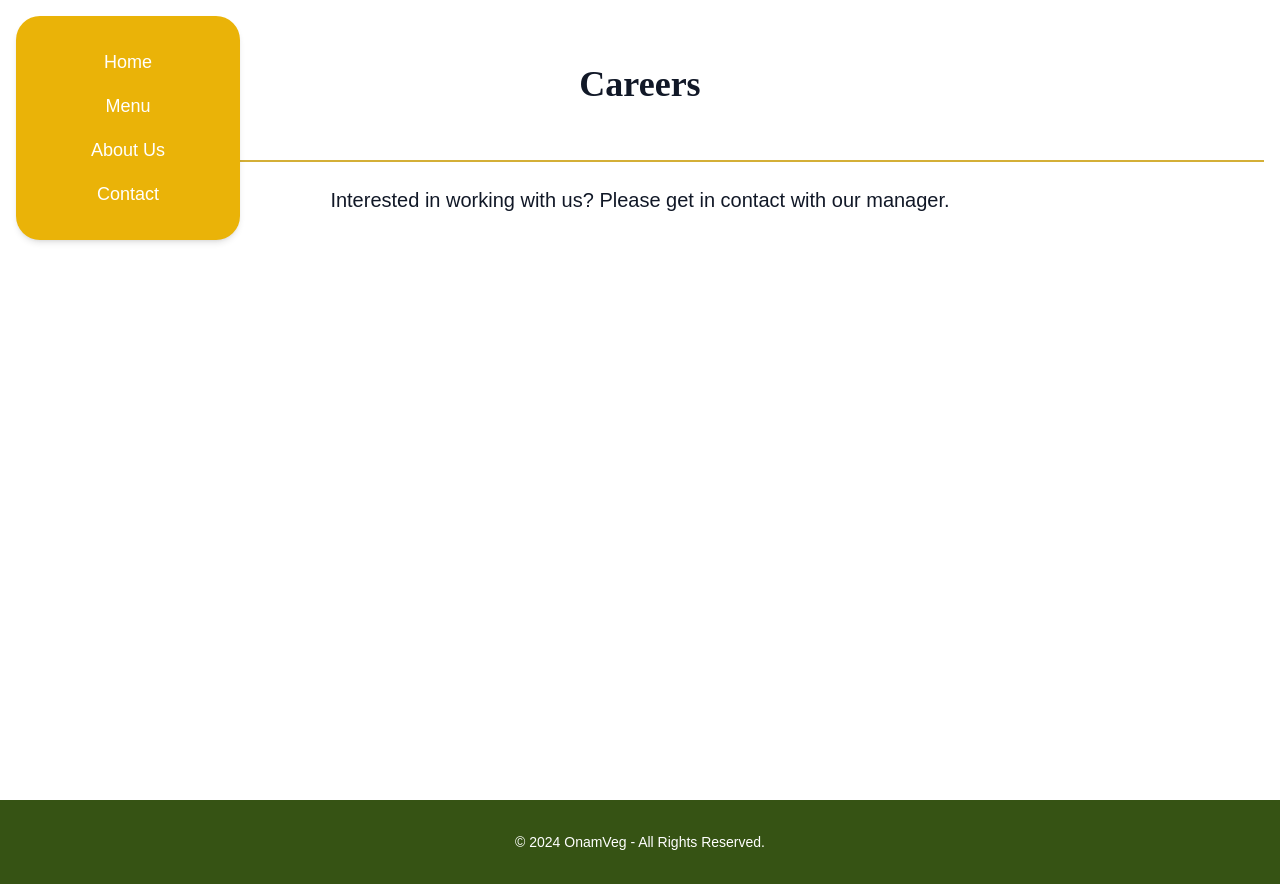
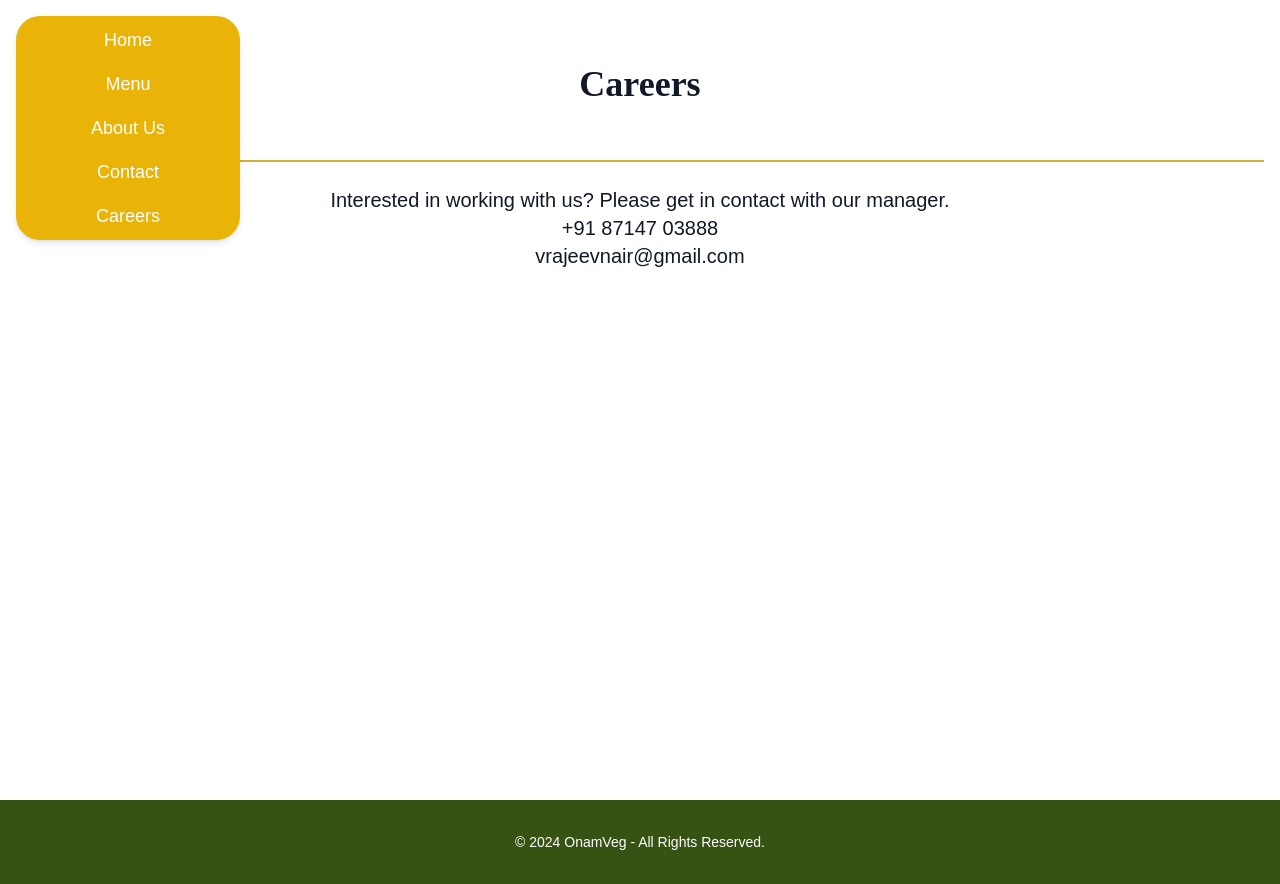
Before and after one commit to rjuna72/onamveg, a Next.js app: page /careers in a window 1280 px wide. Both pictures are taken after a click on the button "Toggle Menu". Built offline with nearby package versions, Linux system fonts and the light colour scheme; a web font is replaced by a local one.

Commit message:
careers page

```diff
--- a/app/careers/page.tsx
+++ b/app/careers/page.tsx
@@ -17,6 +17,10 @@ export default function Menu() {
                     </h2>
                     <p className=" text-xl text-center">Interested in working with us? Please get in contact with our manager.</p>
 
+                    <p className=" text-xl text-center">+91 87147 03888</p>
+
+                    <p className=" text-xl text-center">vrajeevnair@gmail.com</p>
+
                 </div>
             </section>
         </div>
--- a/app/navbar.tsx
+++ b/app/navbar.tsx
@@ -60,6 +60,14 @@ export default function Navbar() {
                  Contact
               </span>
             </Link>
+            <Link href="/careers">
+              <span
+                className="hover:text-yellow-300 text-lg text-white cursor-pointer"
+                onClick={() => setIsOpen(false)}
+              >
+                 Careers
+              </span>
+            </Link>
           </>
         )}
       </button>
```
Lines whose indentation alone changed are shown as unchanged.
